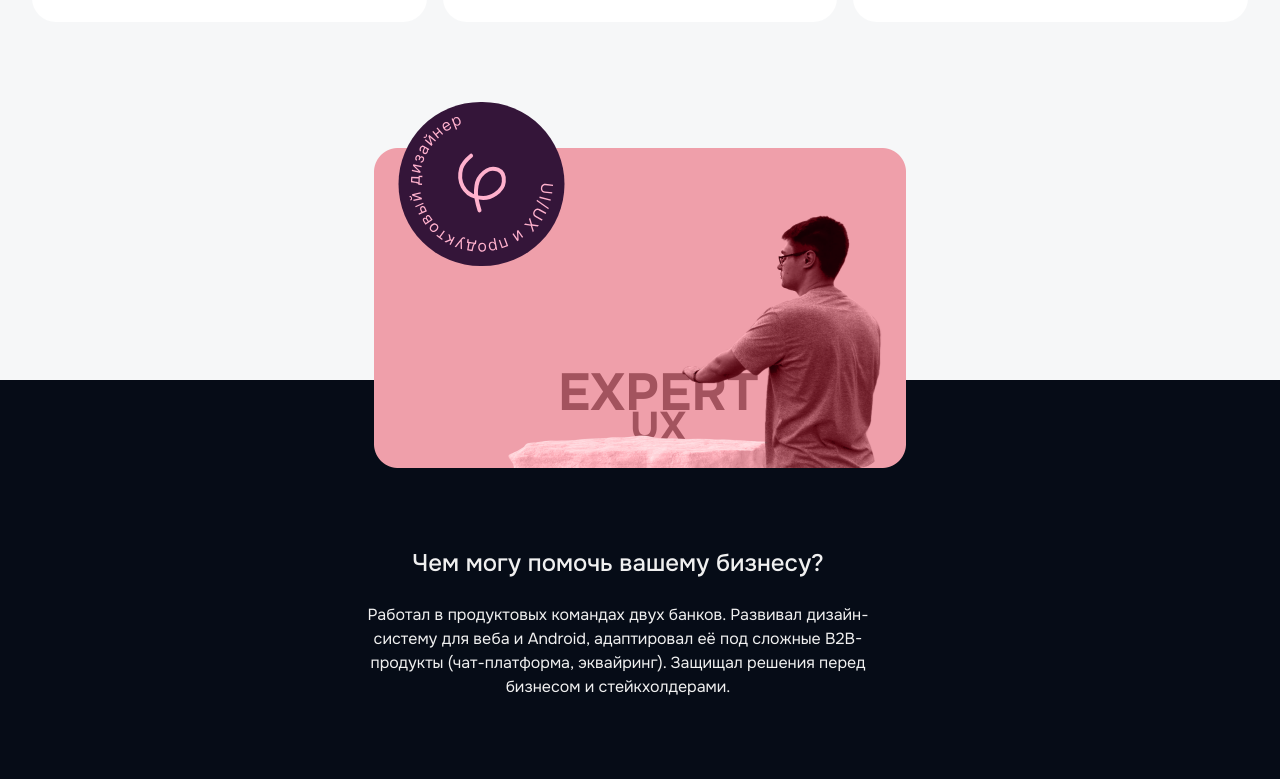
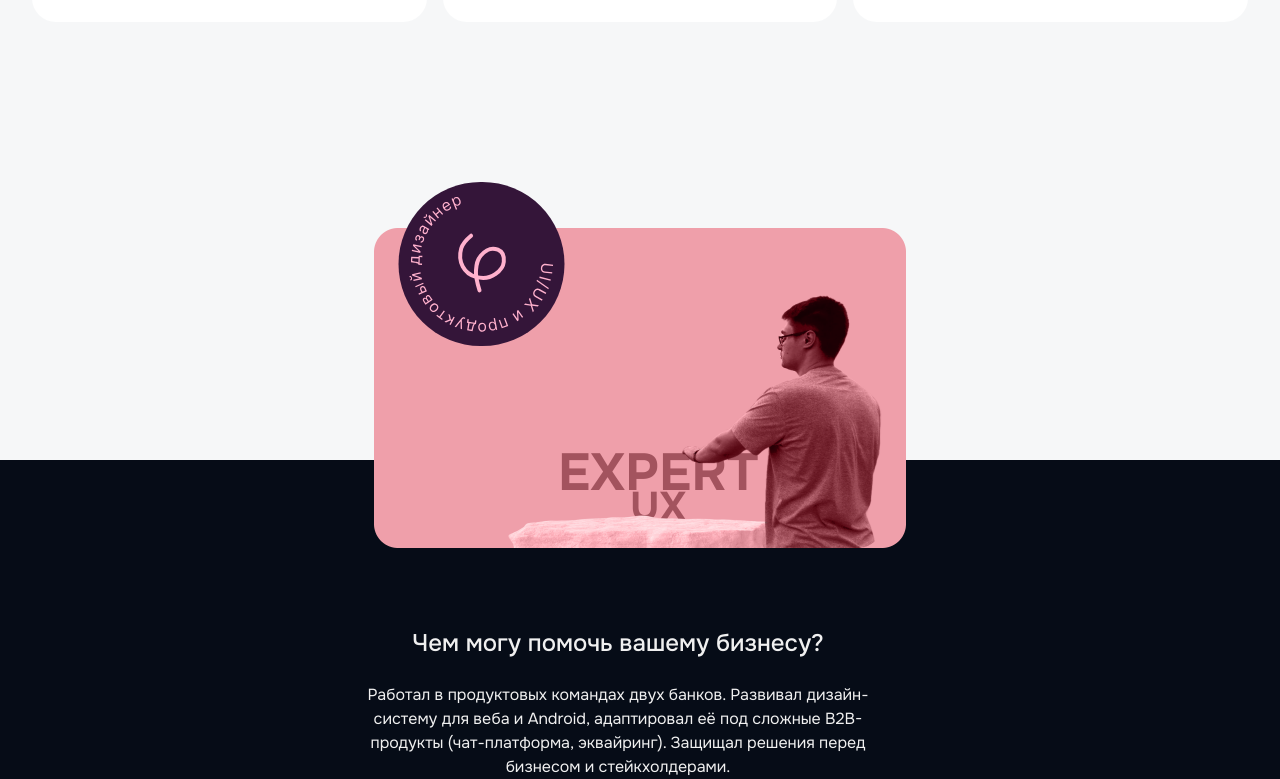
Before and after one commit to Deador/Portfolio-ai, a React (Vite) app: page / in a window 1280 px wide. Shown: the part 2701-3480 px from the top of the page. Built offline with nearby package versions, Linux system fonts and the light colour scheme.

Commit message:
Отступ до секции Навыков 160px (--spacing-x40); сводка сессии

```diff
--- a/src/app/pages/Home/sections/HomeSkills/HomeSkillsSection.module.scss
+++ b/src/app/pages/Home/sections/HomeSkills/HomeSkillsSection.module.scss
@@ -13,7 +13,7 @@
 .section {
   position: relative;
   width: 100%;
-  margin-top: var(--spacing-x20); // 80px до листа от кейсов
+  margin-top: var(--spacing-x40); // 160px до листа от кейсов (было 80px, решение владельца)
   padding-top: 278px; // светлая зона до тёмного фона (Figma 4338 @ y278)
 }
 
```
Also changed, not shown: 1 other file (tests, documents, lock files or other folders).
